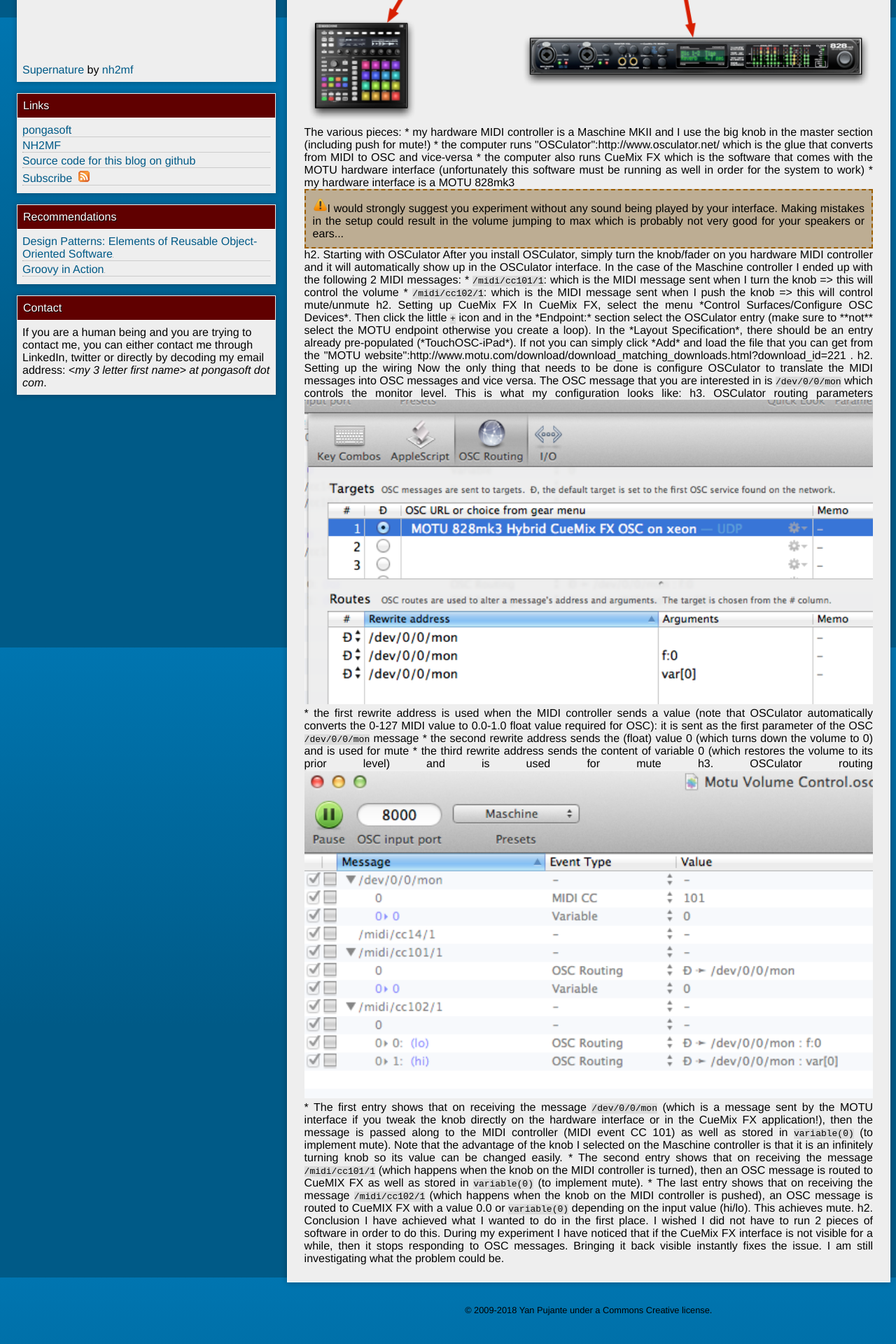
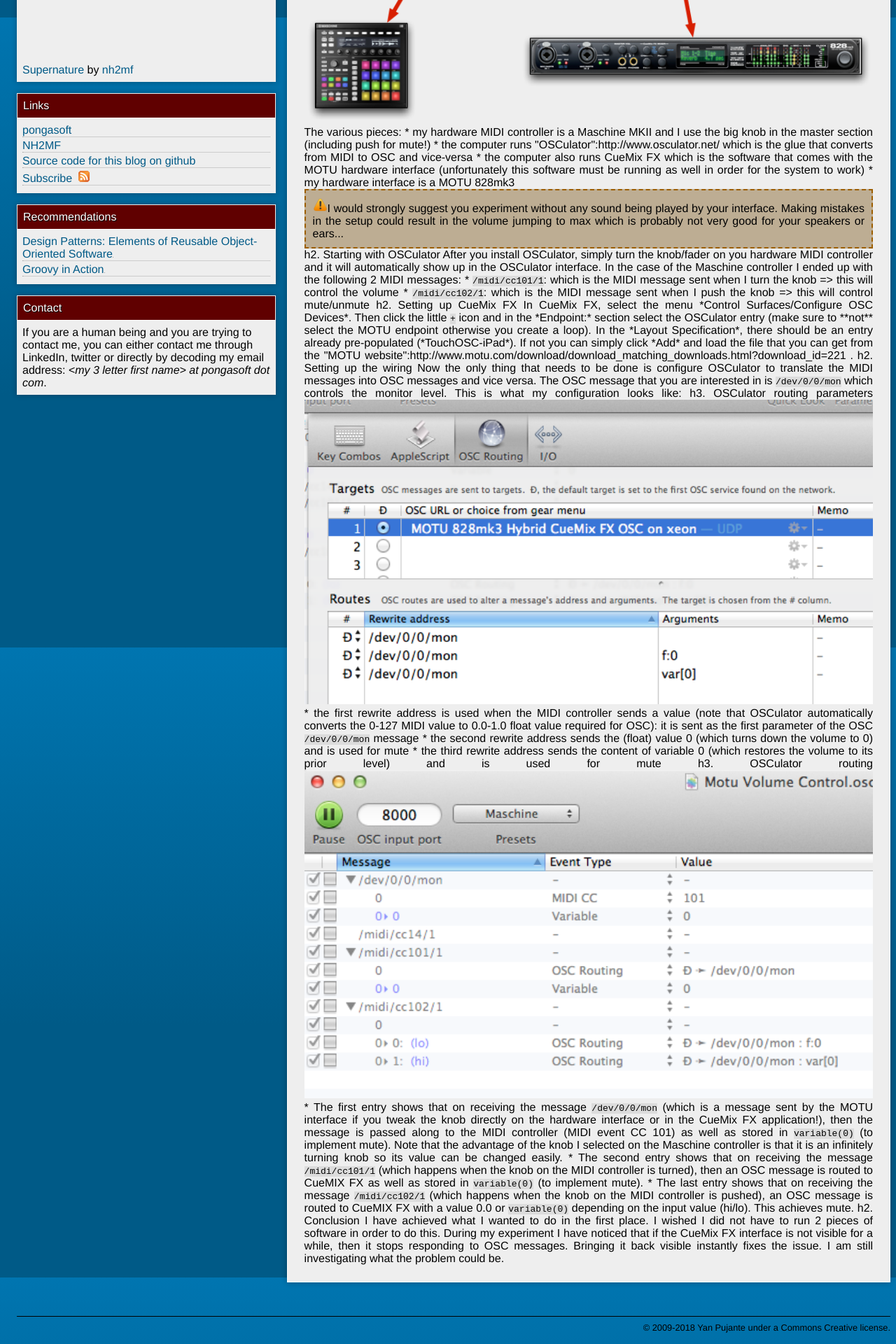
Before and after one commit to ypujante/blog, a Jekyll site: the page built from index.html, in a window 1280 px wide. Shown: the part 875-2795 px from the top of the page at 70% size. Built offline with Jekyll 4.4.1, drawn with Linux system fonts in a browser that asks for light colours; comment, search, counter and statistics services are not loaded; before the commit the page ends 2770 px from its top, so only the background shows below that; grey boxes are pictures that could not be loaded.

Commit message:
works properly with css grid and smaller sizes

```diff
--- a/_includes/post_include.html
+++ b/_includes/post_include.html
@@ -49,10 +49,10 @@
         {{ content }}
       </div>
     </div>
-    <div class="post-footer">
-      <div class="post-footer-content">
-        &copy; 2009-2018 Yan Pujante under a <a class="nav-cc" href="https://creativecommons.org/licenses/by/3.0/">Commons Creative license</a>.
-      </div>
+  </div>
+  <div class="post-footer">
+    <div class="post-footer-content">
+      &copy; 2009-2018 Yan Pujante under a <a class="nav-cc" href="https://creativecommons.org/licenses/by/3.0/">Commons Creative license</a>.
     </div>
   </div>
 </div>
--- a/_layouts/category_index.html
+++ b/_layouts/category_index.html
@@ -36,10 +36,10 @@
         </table>
       </div>
     </div>
-    <div class="post-footer">
-      <div class="post-footer-content">
+  </div>
+  <div class="post-footer">
+    <div class="post-footer-content">
       &copy; 2009-2018 Yan Pujante under a <a class="nav-cc" href="http://creativecommons.org/licenses/by/3.0/">Commons Creative license</a>.
-      </div>
     </div>
   </div>
 </div>
--- a/resource/main.css
+++ b/resource/main.css
@@ -8,7 +8,6 @@
   background: -webkit-gradient(linear,0 100%,0 0,color-stop(.4,{{ site.mainColor1 }}),color-stop(1,{{ site.mainColor2 }})) fixed no-repeat 0 100%;
   background: -moz-linear-gradient(bottom,{{ site.mainColor2 }} 40%,{{ site.mainColor1 }}) fixed no-repeat 0 100%;
   background-color: {{ site.mainColor2 }};
-  min-width: 800px;
   font-family: {{ site.contentFontFamily }}
 }
 
@@ -64,7 +63,8 @@
   grid-template-rows: auto;
   grid-template-areas:
     "header header"
-    "sidebar post";
+    "sidebar post"
+    "post-footer post-footer";
 }
 
 .sidebar {
@@ -73,6 +73,10 @@
 
 .post {
   grid-area: post;
+}
+
+.post-footer {
+  grid-area: post-footer;
 }
 
 .header {
@@ -247,7 +251,6 @@
 }
 
 table.posts-by-category td {
-  white-space: nowrap;
   border-bottom: dotted 1px #aaaaaa;
   padding-right: 0.5em;
 }
@@ -265,8 +268,10 @@
  * post footer */
 .post-footer {
  color: {{ site.contentFGColor }};
- text-align: center;
- padding-top: 2em;
+ padding-top: 0.5em;
+ margin-top: 2em;
+ text-align: right;
+ border-top: solid 1px black;
 }
 
 .post-footer-content {
@@ -405,15 +410,13 @@
 
   .page {
     grid-gap: 1em;
-    grid-template-columns: 100%;
+    grid-template-columns: auto;
     grid-template-rows: auto;
     grid-template-areas:
       "header"
       "post"
-      "sidebar";
+      "sidebar"
+      "post-footer"
+  ;
   }
-
-  .sidebar {
-  }
-
 }
```
